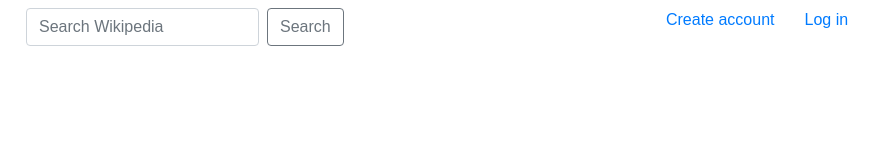
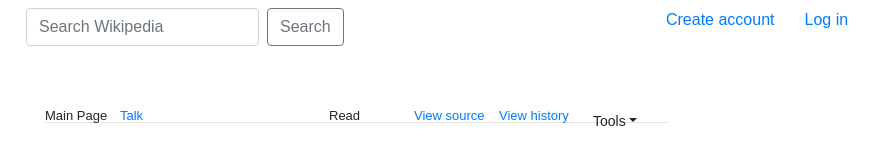
Before and after one commit to igl-myrick/wikipedia-recreation, a plain HTML site: page index.html in a window 1280 px wide. Shown: the full height of the page, 283-1162 px from the left. Drawn offline with Linux system fonts and the light colour scheme.

Commit message:
add page options

```diff
--- a/css/styles.css
+++ b/css/styles.css
@@ -1,6 +1,16 @@
-.container-fluid {
+.topbar {
   width: 80%;
   padding: 8px;
+}
+
+.pages {
+  width: 75px;
+  float: left;
+}
+
+.options {
+  width: 85px;
+  float: right;
 }
 
 .logo {
@@ -12,6 +22,12 @@
   float: right;
 }
 
+.main-page {
+  width: 55%;
+  padding: 40px;
+  font-size: small;
+}
+
 body {
   font-family: sans-serif;
 }
--- a/index.html
+++ b/index.html
@@ -6,7 +6,7 @@
   <link href="css/styles.css" rel="stylesheet" type="text/css">
 </head>
 <body>
-  <div class="container-fluid">
+  <div class="container-fluid topbar">
     <div class="row">
       <div class="col-md-1">
         <img class="logo" src="img/wikipedia.png" alt="The Wikipedia logo.">
@@ -29,5 +29,26 @@
       </div>
     </div>
   </div>
+  <div class="container-fluid main-page">
+    <div class="pages">
+      <p>Main Page</p>
+    </div>
+    <div class="pages">
+      <a href="#">Talk</a>
+    </div>
+    <div class="options">
+      <a class="btn btn-sm dropdown-toggle" href="#" role="button" id="dropdownMenuLink" data-toggle="dropdown" aria-haspopup="true" aria-expanded="false">Tools</a>
+    </div>
+    <div class="options">
+      <a href="#">View history</a>
+    </div>
+    <div class="options">
+      <a href="#">View source</a>
+    </div>
+    <div class="options">
+      <p>Read</p>
+    </div>
+    <hr>
+  </div>
 </body>
 </html>
```
